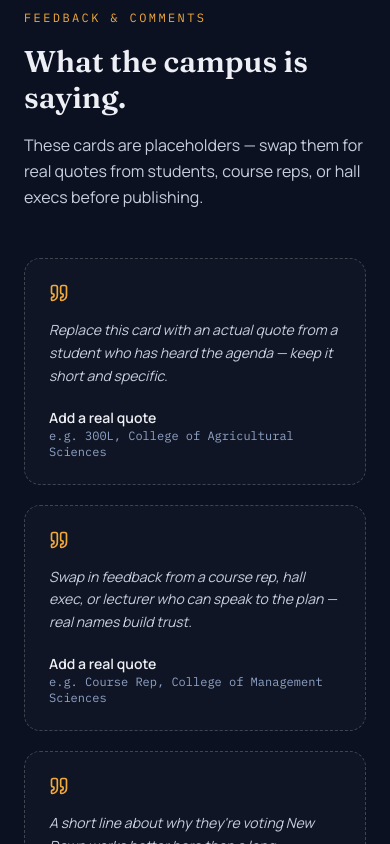
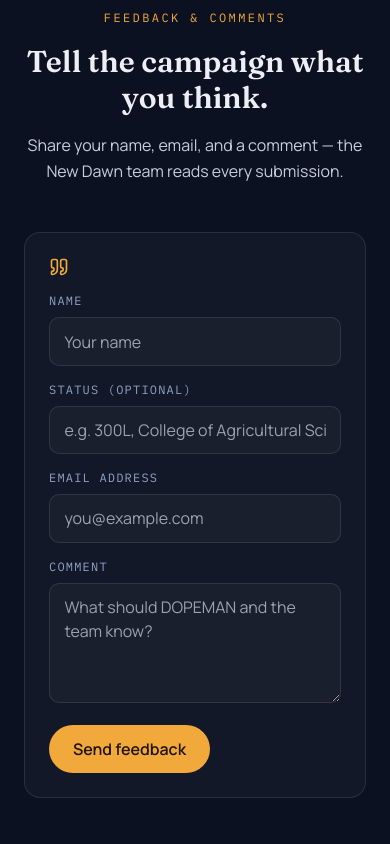
Before and after one commit to CaptainLeon445/dopeman-lautech-lusg, a React (Vite) app: page / in a window 390 px wide. Shown: the part 9320-10164 px from the top of the page. Built offline with nearby package versions, Linux system fonts and the light colour scheme; no server answers.

Commit message:
Add Firebase-backed feedback form and remove raw docs/ source images

```diff
--- a/package.json
+++ b/package.json
@@ -9,6 +9,7 @@
     "preview": "vite preview"
   },
   "dependencies": {
+    "firebase": "^12.15.0",
     "lucide-react": "^0.475.0",
     "react": "^18.3.1",
     "react-dom": "^18.3.1"
--- a/src/App.jsx
+++ b/src/App.jsx
@@ -7,7 +7,6 @@ import {
   ShieldCheck,
   Briefcase,
   PartyPopper,
-  Quote,
   Mail,
   Instagram,
   Twitter,
@@ -29,6 +28,8 @@ import teamSportDirector from "./assets/team-sport-director.jpg";
 import teamWelfareDirector from "./assets/team-welfare-director.jpg";
 import teamPro from "./assets/team-pro.jpg";
 import teamVp1 from "./assets/team-vp1.jpg";
+import FeedbackForm from "./components/FeedbackForm";
+import { C, serif, mono, sans, cardBase } from "./theme";
 
 /* ---------------------------------------------------------
    NEW DAWN — Campaign site for Famakin Mubaraq Olanrewaju
@@ -38,26 +39,6 @@ import teamVp1 from "./assets/team-vp1.jpg";
    are applied as inline styles; Tailwind classes are used only
    for layout (flex/grid/gap/padding/etc).
 --------------------------------------------------------- */
-
-const C = {
-  ink: "#0B1120",
-  panel: "#1B2B45",
-  panelAlt: "#111A2E",
-  panelSoft: "#10182B",
-  gold: "#F2A93B",
-  goldHover: "#f6bb61",
-  goldInk: "#231404",
-  coral: "#E85D4C",
-  text: "#EDEFF5",
-  textDim: "#C7CEDD",
-  textFaint: "#8FA3C7",
-  line: "rgba(255,255,255,0.10)",
-  lineSoft: "rgba(255,255,255,0.06)",
-};
-
-const serif = "'Fraunces', Georgia, serif";
-const mono = "'IBM Plex Mono', ui-monospace, monospace";
-const sans = "'Manrope', system-ui, sans-serif";
 
 const NAV_OFFSET = 88; // px — clears the sticky header when jumping to a section
 
@@ -195,27 +176,6 @@ const PROMISES = [
   "Bring back a proper sports and cultural calendar for all departments.",
 ];
 
-const FEEDBACK = [
-  {
-    name: "Add a real quote",
-    role: "e.g. 300L, College of Agricultural Sciences",
-    body:
-      "Replace this card with an actual quote from a student who has heard the agenda — keep it short and specific.",
-  },
-  {
-    name: "Add a real quote",
-    role: "e.g. Course Rep, College of Management Sciences",
-    body:
-      "Swap in feedback from a course rep, hall exec, or lecturer who can speak to the plan — real names build trust.",
-  },
-  {
-    name: "Add a real quote",
-    role: "e.g. Final year, Environmental Sciences",
-    body:
-      "A short line about why they're voting New Dawn works better here than a long paragraph.",
-  },
-];
-
 /* ---------- small scroll-reveal helper ---------- */
 function Reveal({ children, className = "", delay = 0, style = {} }) {
   const ref = useRef(null);
@@ -255,12 +215,6 @@ function Reveal({ children, className = "", delay = 0, style = {} }) {
     </div>
   );
 }
-
-const cardBase = {
-  border: `1px solid ${C.line}`,
-  background: "rgba(255,255,255,0.03)",
-  borderRadius: "16px",
-};
 
 export default function App() {
   const [menuOpen, setMenuOpen] = useState(false);
@@ -887,40 +841,22 @@ export default function App() {
         {/* ================= FEEDBACK ================= */}
         <section id="feedback" className="px-6 py-20 md:py-24" style={{ scrollMarginTop: `${NAV_OFFSET}px`, borderTop: `1px solid ${C.lineSoft}` }}>
           <div className="max-w-6xl mx-auto">
-            <Reveal className="max-w-2xl mb-12">
+            <Reveal className="max-w-2xl mb-12 mx-auto text-center">
               <span className="uppercase text-xs" style={{ color: C.gold, fontFamily: mono, letterSpacing: "0.2em" }}>
                 Feedback &amp; comments
               </span>
               <h2 className="text-3xl md:text-4xl mt-4 mb-4" style={{ fontFamily: serif, fontWeight: 600 }}>
-                What the campus is saying.
+                Tell the campaign what you think.
               </h2>
               <p className="leading-relaxed" style={{ color: C.textDim }}>
-                These cards are placeholders — swap them for real quotes from
-                students, course reps, or hall execs before publishing.
+                Share your name, email, and a comment — the New Dawn team
+                reads every submission.
               </p>
             </Reveal>
 
-            <div className="grid md:grid-cols-3 gap-5">
-              {FEEDBACK.map((f, i) => (
-                <Reveal key={i} delay={i * 90}>
-                  <div
-                    className="h-full p-6"
-                    style={{
-                      border: `1px dashed rgba(255,255,255,0.2)`,
-                      borderRadius: "16px",
-                      background: "rgba(255,255,255,0.02)",
-                    }}
-                  >
-                    <Quote size={20} style={{ color: C.gold, marginBottom: "1rem" }} />
-                    <p className="text-sm leading-relaxed italic mb-5" style={{ color: C.textDim }}>
-                      {f.body}
-                    </p>
-                    <p className="text-sm font-semibold" style={{ color: C.text }}>{f.name}</p>
-                    <p className="text-xs" style={{ color: C.textFaint, fontFamily: mono }}>{f.role}</p>
-                  </div>
-                </Reveal>
-              ))}
-            </div>
+            <Reveal>
+              <FeedbackForm />
+            </Reveal>
           </div>
         </section>
 
@@ -953,7 +889,7 @@ export default function App() {
                   <Mail size={16} /> Email the campaign
                 </a>
                 <a
-                  href="#"
+                  href="#feedback"
                   className="inline-flex items-center gap-2 rounded-full font-semibold px-6 py-3.5"
                   style={{ border: `1px solid rgba(255,255,255,0.2)`, color: C.text }}
                 >
--- /dev/null
+++ b/src/components/FeedbackForm.jsx
@@ -0,0 +1,171 @@
+import { useState } from "react";
+import { Quote, Loader2, CheckCircle2 } from "lucide-react";
+import { collection, addDoc, serverTimestamp } from "firebase/firestore";
+import { db } from "../firebase";
+import { C, serif, mono, cardBase } from "../theme";
+
+const inputStyle = {
+  width: "100%",
+  background: "rgba(255,255,255,0.03)",
+  border: `1px solid ${C.line}`,
+  borderRadius: "10px",
+  padding: "0.7rem 0.9rem",
+  color: C.text,
+  outline: "none",
+};
+
+function Field({ label, htmlFor, children }) {
+  return (
+    <label htmlFor={htmlFor} className="block mb-4">
+      <span
+        className="block text-xs uppercase mb-2"
+        style={{ color: C.textFaint, fontFamily: mono, letterSpacing: "0.1em" }}
+      >
+        {label}
+      </span>
+      {children}
+    </label>
+  );
+}
+
+export default function FeedbackForm() {
+  const [name, setName] = useState("");
+  const [status, setStatus] = useState("");
+  const [email, setEmail] = useState("");
+  const [comment, setComment] = useState("");
+  const [submitting, setSubmitting] = useState(false);
+  const [submitted, setSubmitted] = useState(false);
+  const [error, setError] = useState("");
+
+  const handleSubmit = async (e) => {
+    e.preventDefault();
+    if (!name.trim() || !email.trim() || !comment.trim()) {
+      setError("Please fill in your name, email, and comment.");
+      return;
+    }
+    setError("");
+    setSubmitting(true);
+    try {
+      await addDoc(collection(db, "feedback"), {
+        name: name.trim(),
+        status: status.trim(),
+        email: email.trim(),
+        comment: comment.trim(),
+        createdAt: serverTimestamp(),
+      });
+      setSubmitted(true);
+      setName("");
+      setStatus("");
+      setEmail("");
+      setComment("");
+    } catch (err) {
+      setError("Something went wrong sending your feedback. Please try again.");
+    } finally {
+      setSubmitting(false);
+    }
+  };
+
+  if (submitted) {
+    return (
+      <div
+        className="max-w-xl mx-auto text-center p-10"
+        style={{ ...cardBase, borderColor: "rgba(242,169,59,0.4)" }}
+      >
+        <CheckCircle2 size={28} style={{ color: C.gold, margin: "0 auto 1rem" }} />
+        <p className="text-lg mb-2" style={{ fontFamily: serif, fontWeight: 600 }}>
+          Thanks — feedback received.
+        </p>
+        <p className="text-sm" style={{ color: C.textDim }}>
+          The New Dawn team will read it.
+        </p>
+        <button
+          type="button"
+          onClick={() => setSubmitted(false)}
+          className="mt-6 text-sm underline"
+          style={{ color: C.gold }}
+        >
+          Send another
+        </button>
+      </div>
+    );
+  }
+
+  return (
+    <form
+      onSubmit={handleSubmit}
+      className="max-w-xl mx-auto p-6 md:p-8"
+      style={cardBase}
+    >
+      <Quote size={20} style={{ color: C.gold, marginBottom: "1rem" }} />
+
+      <div className="grid sm:grid-cols-2 gap-x-4">
+        <Field label="Name" htmlFor="fb-name">
+          <input
+            id="fb-name"
+            type="text"
+            value={name}
+            onChange={(e) => setName(e.target.value)}
+            placeholder="Your name"
+            style={inputStyle}
+            required
+          />
+        </Field>
+        <Field label="Status (optional)" htmlFor="fb-status">
+          <input
+            id="fb-status"
+            type="text"
+            value={status}
+            onChange={(e) => setStatus(e.target.value)}
+            placeholder="e.g. 300L, College of Agricultural Sciences"
+            style={inputStyle}
+          />
+        </Field>
+      </div>
+
+      <Field label="Email address" htmlFor="fb-email">
+        <input
+          id="fb-email"
+          type="email"
+          value={email}
+          onChange={(e) => setEmail(e.target.value)}
+          placeholder="you@example.com"
+          style={inputStyle}
+          required
+        />
+      </Field>
+
+      <Field label="Comment" htmlFor="fb-comment">
+        <textarea
+          id="fb-comment"
+          value={comment}
+          onChange={(e) => setComment(e.target.value)}
+          placeholder="What should DOPEMAN and the team know?"
+          rows={4}
+          style={{ ...inputStyle, resize: "vertical" }}
+          required
+        />
+      </Field>
+
+      {error && (
+        <p className="text-sm mb-4" style={{ color: C.coral }}>
+          {error}
+        </p>
+      )}
+
+      <button
+        type="submit"
+        disabled={submitting}
+        className="inline-flex items-center gap-2 rounded-full font-semibold px-6 py-3 transition-colors"
+        style={{
+          background: C.gold,
+          color: C.goldInk,
+          opacity: submitting ? 0.7 : 1,
+          cursor: submitting ? "not-allowed" : "pointer",
+        }}
+      >
+        {submitting && <Loader2 size={16} className="animate-spin" />}
+        {submitting ? "Sending…" : "Send feedback"}
+      </button>
+    </form>
+  );
+}
--- /dev/null
+++ b/src/firebase.js
@@ -0,0 +1,14 @@
+import { initializeApp } from "firebase/app";
+import { getFirestore } from "firebase/firestore";
+
+const firebaseConfig = {
+  apiKey: import.meta.env.VITE_FIREBASE_API_KEY,
+  authDomain: import.meta.env.VITE_FIREBASE_AUTH_DOMAIN,
+  projectId: import.meta.env.VITE_FIREBASE_PROJECT_ID,
+  storageBucket: import.meta.env.VITE_FIREBASE_STORAGE_BUCKET,
+  messagingSenderId: import.meta.env.VITE_FIREBASE_MESSAGING_SENDER_ID,
+  appId: import.meta.env.VITE_FIREBASE_APP_ID,
+};
+
+const app = initializeApp(firebaseConfig);
+export const db = getFirestore(app);
--- /dev/null
+++ b/src/theme.js
@@ -0,0 +1,25 @@
+export const C = {
+  ink: "#0B1120",
+  panel: "#1B2B45",
+  panelAlt: "#111A2E",
+  panelSoft: "#10182B",
+  gold: "#F2A93B",
+  goldHover: "#f6bb61",
+  goldInk: "#231404",
+  coral: "#E85D4C",
+  text: "#EDEFF5",
+  textDim: "#C7CEDD",
+  textFaint: "#8FA3C7",
+  line: "rgba(255,255,255,0.10)",
+  lineSoft: "rgba(255,255,255,0.06)",
+};
+
+export const serif = "'Fraunces', Georgia, serif";
+export const mono = "'IBM Plex Mono', ui-monospace, monospace";
+export const sans = "'Manrope', system-ui, sans-serif";
+
+export const cardBase = {
+  border: `1px solid ${C.line}`,
+  background: "rgba(255,255,255,0.03)",
+  borderRadius: "16px",
+};
```
Also changed, not shown: 10 other files (tests, documents, lock files or other folders).
